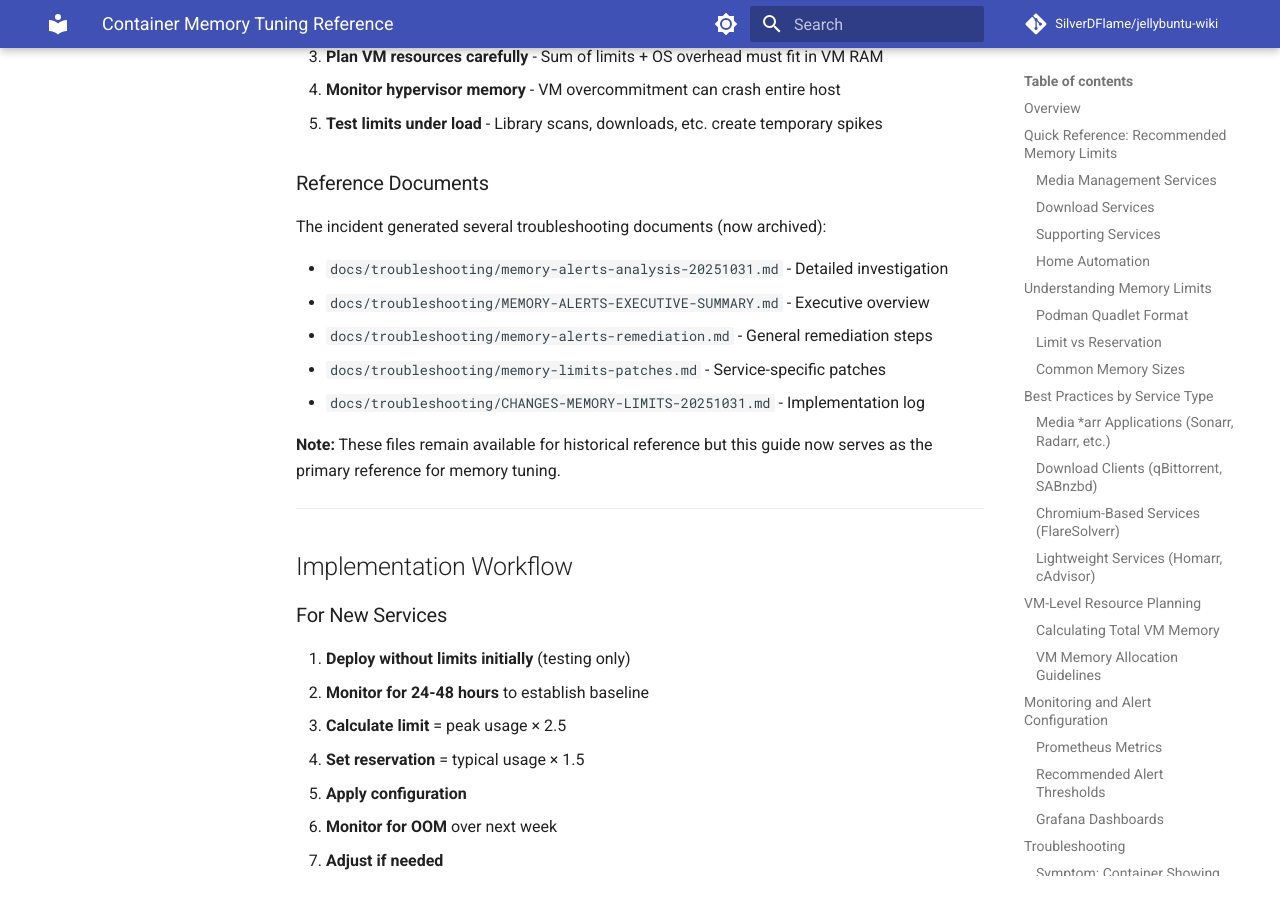
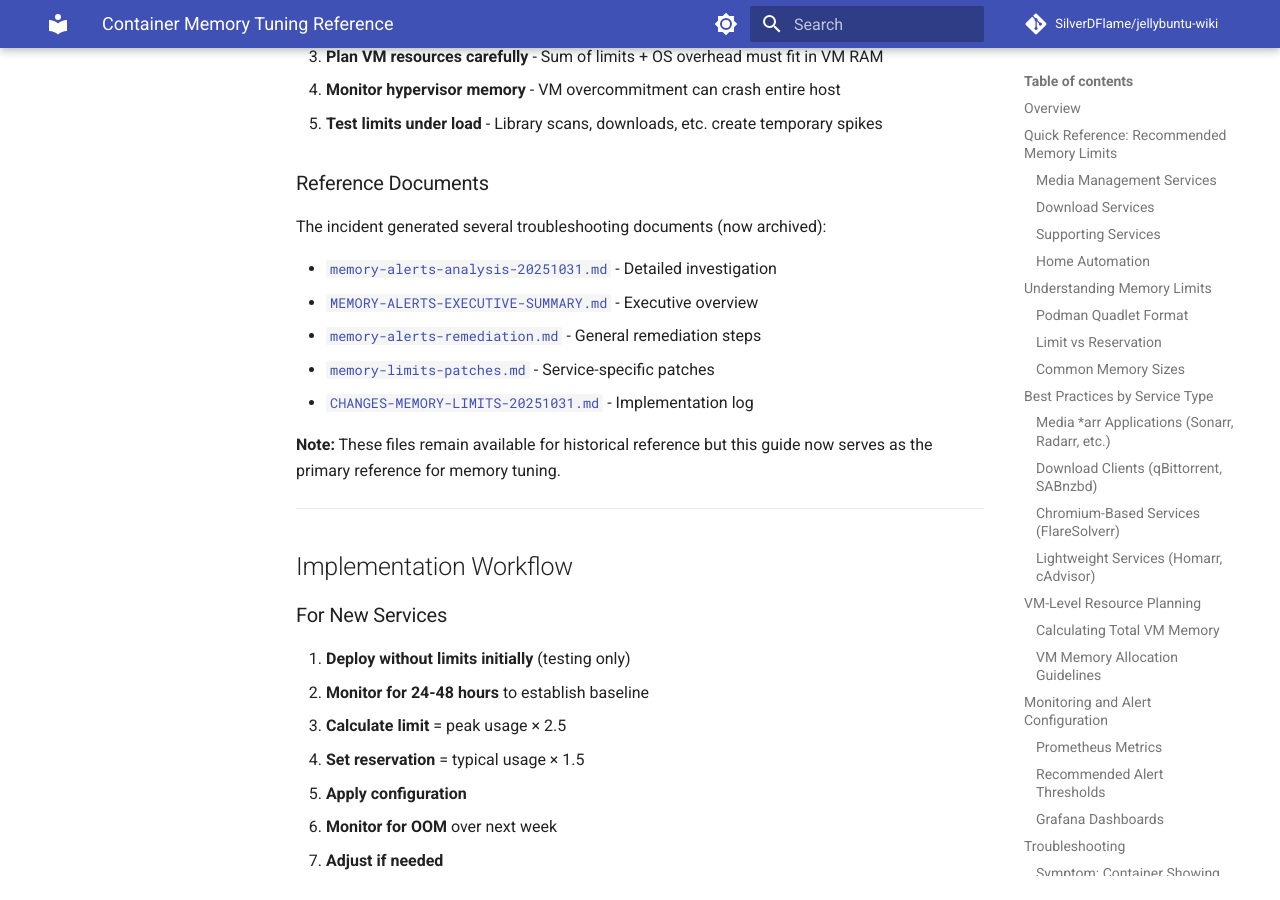
Before and after one commit to SilverDFlame/jellybuntu-wiki, an MkDocs documentation site: the page built from docs/reference/memory-tuning.md, in a window 1280 px wide and 900 px high, scrolled down 10721 px. Built offline with MkDocs 1.6.1 and Material for MkDocs 9.7.7, drawn with Linux system fonts in a browser that asks for light colours; comment, search, counter and statistics services are not loaded.

Commit message:
docs: Fix inconsistencies identified in PR review
- Fix Lancache Podman type from rootless to rootful in service-endpoints.md
- Update archive file references in memory-tuning.md to use correct paths
- Fix archive reference in alert-investigation.md
- Standardize Tdarr playbook path to playbooks/core/15-configure-tdarr-role.yml
- Fix misleading link text in archive/playbooks-old.md

Co-Authored-By: Claude Opus 4.5 <noreply@anthropic.com>

```diff
--- a/docs/reference/memory-tuning.md
+++ b/docs/reference/memory-tuning.md
@@ -458,11 +458,11 @@ Without limits, Prometheus calculated memory usage as `usage / 0 = +Infinity%`,
 
 The incident generated several troubleshooting documents (now archived):
 
-- `docs/troubleshooting/memory-alerts-analysis-20251031.md` - Detailed investigation
-- `docs/troubleshooting/MEMORY-ALERTS-EXECUTIVE-SUMMARY.md` - Executive overview
-- `docs/troubleshooting/memory-alerts-remediation.md` - General remediation steps
-- `docs/troubleshooting/memory-limits-patches.md` - Service-specific patches
-- `docs/troubleshooting/CHANGES-MEMORY-LIMITS-20251031.md` - Implementation log
+- [`memory-alerts-analysis-20251031.md`](../archive/memory-alerts-analysis-20251031.md) - Detailed investigation
+- [`MEMORY-ALERTS-EXECUTIVE-SUMMARY.md`](../archive/MEMORY-ALERTS-EXECUTIVE-SUMMARY.md) - Executive overview
+- [`memory-alerts-remediation.md`](../archive/memory-alerts-remediation.md) - General remediation steps
+- [`memory-limits-patches.md`](../archive/memory-limits-patches.md) - Service-specific patches
+- [`CHANGES-MEMORY-LIMITS-20251031.md`](../archive/CHANGES-MEMORY-LIMITS-20251031.md) - Implementation log
 
 **Note:** These files remain available for historical reference but this guide now serves as the
 primary reference for memory tuning.
```
Also changed, not shown: docs/archive/playbooks-old.md (+1 -1 lines), docs/configuration/service-endpoints.md (+1 -1 lines), docs/configuration/tdarr-setup.md (+1 -1 lines), docs/troubleshooting/alert-investigation.md (+1 -1 lines), docs/troubleshooting/tdarr.md (+4 -4 lines).
